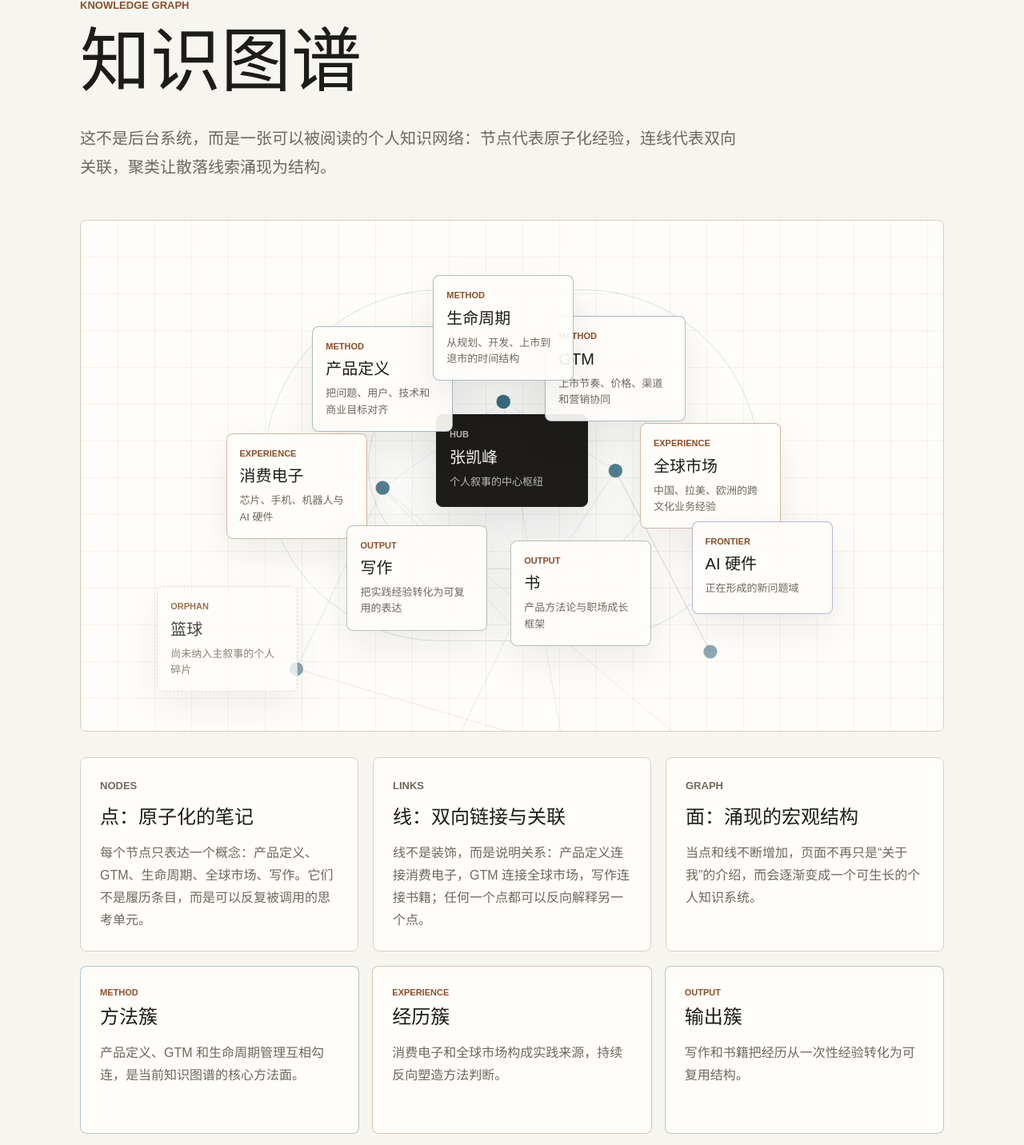
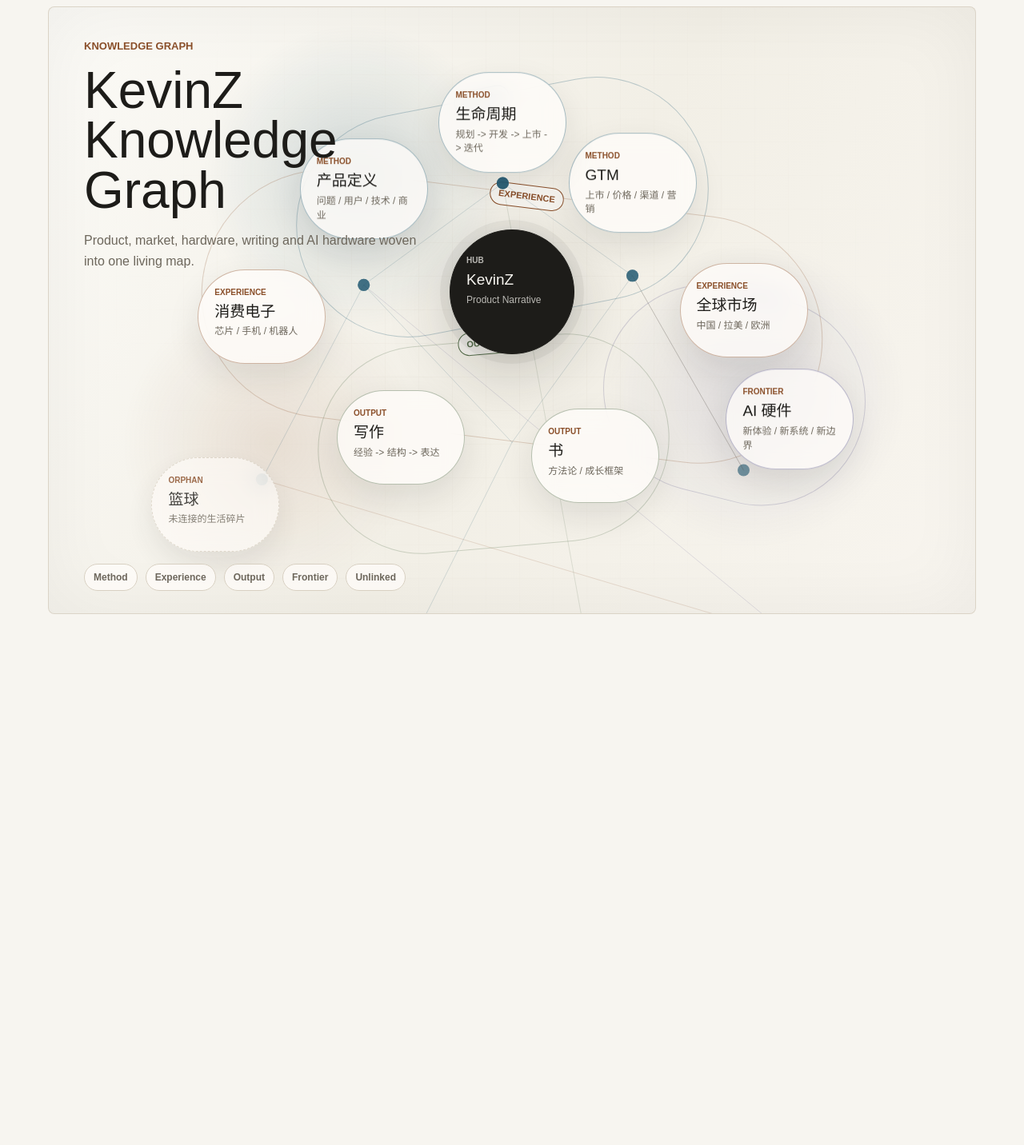
Before and after one commit to Kevyn-2021/website-loom, a Next.js app: page /graph in a window 1280 px wide. Shown: the part 148-1580 px from the top of the page at 80% size. After the commit the page ends 1012 px from the top, so only its background shows below. Built offline with nearby package versions, Linux system fonts and the light colour scheme.

Commit message:
Refine knowledge graph visual design

```diff
--- a/app/globals.css
+++ b/app/globals.css
@@ -281,54 +281,132 @@ p {
   font-weight: 700;
 }
 
+.graph-page {
+  max-width: 1240px;
+}
+
 .knowledge-map {
   background:
-    radial-gradient(circle at 50% 48%, rgba(35, 90, 114, 0.08), transparent 34%),
-    linear-gradient(90deg, rgba(216, 208, 194, 0.28) 1px, transparent 1px),
-    linear-gradient(0deg, rgba(216, 208, 194, 0.28) 1px, transparent 1px),
-    var(--panel);
-  background-size: auto, 46px 46px, 46px 46px, auto;
-  border: 1px solid var(--line);
+    radial-gradient(circle at 50% 47%, rgba(35, 90, 114, 0.2), transparent 12%),
+    radial-gradient(circle at 33% 28%, rgba(35, 90, 114, 0.18), transparent 20%),
+    radial-gradient(circle at 76% 64%, rgba(81, 78, 133, 0.14), transparent 19%),
+    radial-gradient(circle at 24% 72%, rgba(138, 79, 42, 0.12), transparent 18%),
+    linear-gradient(120deg, #fbfaf6 0%, #f2efe6 52%, #f8f5ef 100%);
+  border: 1px solid rgba(216, 208, 194, 0.88);
   border-radius: 8px;
-  height: 640px;
-  margin-top: 48px;
+  box-shadow: inset 0 0 90px rgba(29, 28, 25, 0.05);
+  height: 760px;
+  margin-top: 12px;
   overflow: hidden;
   position: relative;
 }
 
-.knowledge-map::before,
-.knowledge-map::after {
-  border: 1px solid rgba(35, 90, 114, 0.16);
-  border-radius: 999px;
+.knowledge-map::before {
+  background-image:
+    linear-gradient(rgba(216, 208, 194, 0.24) 1px, transparent 1px),
+    linear-gradient(90deg, rgba(216, 208, 194, 0.24) 1px, transparent 1px);
+  background-size: 42px 42px;
   content: "";
+  inset: 0;
+  mask-image: radial-gradient(circle at 50% 48%, black 0%, transparent 74%);
+  opacity: 0.7;
   position: absolute;
-  transform: translate(-50%, -50%);
 }
 
-.knowledge-map::before {
-  height: 440px;
-  left: 50%;
-  top: 48%;
-  width: 620px;
+.graph-heading {
+  left: 44px;
+  max-width: 440px;
+  position: absolute;
+  top: 38px;
+  z-index: 4;
 }
 
-.knowledge-map::after {
+.graph-heading h1 {
+  font-size: clamp(36px, 5vw, 68px);
+  letter-spacing: 0;
+  line-height: 0.98;
+  margin: 0;
+}
+
+.graph-heading p:not(.section-kicker) {
+  color: var(--muted);
+  font-size: 16px;
+  line-height: 1.65;
+  margin: 18px 0 0;
+}
+
+.cluster-orbit {
+  border: 1px solid;
+  border-radius: 999px;
+  position: absolute;
+  transform: translate(-50%, -50%) rotate(-11deg);
+  z-index: 0;
+}
+
+.cluster-orbit span {
+  background: var(--background);
+  border: 1px solid currentColor;
+  border-radius: 999px;
+  font-size: 11px;
+  font-weight: 700;
+  left: 50%;
+  padding: 5px 10px;
+  position: absolute;
+  top: -12px;
+  transform: translateX(-50%);
+  text-transform: uppercase;
+}
+
+.cluster-orbit-method {
+  border-color: rgba(35, 90, 114, 0.28);
+  color: var(--accent);
+  height: 280px;
+  left: 49%;
+  top: 33%;
+  width: 520px;
+}
+
+.cluster-orbit-experience {
+  border-color: rgba(138, 79, 42, 0.24);
+  color: var(--accent-2);
+  height: 310px;
+  left: 50%;
+  top: 51%;
+  transform: translate(-50%, -50%) rotate(7deg);
+  width: 780px;
+}
+
+.cluster-orbit-output {
+  border-color: rgba(87, 111, 77, 0.26);
+  color: #576f4d;
   height: 260px;
-  left: 50%;
-  top: 48%;
-  width: 360px;
+  left: 48%;
+  top: 72%;
+  transform: translate(-50%, -50%) rotate(-5deg);
+  width: 440px;
+}
+
+.cluster-orbit-frontier {
+  border-color: rgba(81, 78, 133, 0.22);
+  color: #514e85;
+  height: 260px;
+  left: 74%;
+  top: 64%;
+  transform: translate(-50%, -50%) rotate(14deg);
+  width: 330px;
 }
 
 .knowledge-map-lines {
   inset: 0;
   position: absolute;
-  z-index: 1;
+  z-index: 2;
 }
 
 .map-link {
-  stroke: rgba(35, 90, 114, 0.42);
+  filter: drop-shadow(0 0 5px rgba(35, 90, 114, 0.16));
+  stroke: rgba(35, 90, 114, 0.48);
   stroke-linecap: round;
-  stroke-width: 0.28;
+  stroke-width: 0.36;
   vector-effect: non-scaling-stroke;
 }
 
@@ -346,49 +424,55 @@ p {
 
 .map-link-dot {
   fill: var(--accent);
-  opacity: 0.52;
+  opacity: 0.62;
 }
 
 .map-node {
-  background: rgba(255, 253, 250, 0.92);
-  border: 1px solid var(--line);
-  border-radius: 8px;
-  box-shadow: 0 18px 48px rgba(29, 28, 25, 0.08);
-  min-height: 116px;
-  padding: 16px;
+  background: rgba(255, 253, 250, 0.76);
+  border: 1px solid rgba(216, 208, 194, 0.92);
+  border-radius: 999px;
+  box-shadow: 0 16px 42px rgba(29, 28, 25, 0.1);
+  min-height: 118px;
+  padding: 20px;
   position: absolute;
   transform: translate(-50%, -50%);
-  width: 176px;
-  z-index: 2;
+  width: 160px;
+  z-index: 3;
+  backdrop-filter: blur(14px);
 }
 
-.map-node span,
-.cluster-card span {
+.map-node span {
   color: var(--accent-2);
   display: block;
-  font-size: 11px;
+  font-size: 10px;
   font-weight: 700;
-  margin-bottom: 8px;
+  margin-bottom: 6px;
   text-transform: uppercase;
 }
 
 .map-node h2 {
-  font-size: 20px;
-  margin-bottom: 8px;
+  font-size: 19px;
+  line-height: 1.15;
+  margin-bottom: 6px;
 }
 
 .map-node p {
   color: var(--muted);
-  font-size: 13px;
-  line-height: 1.55;
+  font-size: 12px;
+  line-height: 1.45;
   margin: 0;
 }
 
 .map-node-hub {
   background: #1d1c19;
   border-color: #1d1c19;
+  box-shadow:
+    0 20px 80px rgba(29, 28, 25, 0.22),
+    0 0 0 12px rgba(29, 28, 25, 0.05);
   color: var(--background);
-  width: 190px;
+  min-height: 156px;
+  padding-top: 30px;
+  width: 156px;
 }
 
 .map-node-hub p,
@@ -417,66 +501,25 @@ p {
   opacity: 0.82;
 }
 
-.graph-reading {
-  display: grid;
-  gap: 18px;
-  grid-template-columns: repeat(3, minmax(0, 1fr));
-  margin-top: 32px;
+.graph-footnote {
+  align-items: center;
+  bottom: 28px;
+  color: var(--muted);
+  display: flex;
+  flex-wrap: wrap;
+  gap: 10px;
+  left: 44px;
+  position: absolute;
+  z-index: 4;
 }
 
-.graph-reading article,
-.cluster-card {
-  background: var(--panel);
+.graph-footnote span {
+  background: rgba(255, 253, 250, 0.72);
   border: 1px solid var(--line);
-  border-radius: 8px;
-  padding: 24px;
-}
-
-.graph-reading p,
-.cluster-card p {
-  color: var(--muted);
-}
-
-.cluster-grid {
-  display: grid;
-  gap: 16px;
-  grid-template-columns: repeat(3, minmax(0, 1fr));
-  margin-top: 18px;
-}
-
-.cluster-card {
-  min-height: 210px;
-}
-
-.cluster-card-method {
-  border-color: rgba(35, 90, 114, 0.34);
-}
-
-.cluster-card-experience {
-  border-color: rgba(138, 79, 42, 0.34);
-}
-
-.cluster-card-output {
-  border-color: rgba(87, 111, 77, 0.36);
-}
-
-.cluster-card-frontier {
-  border-color: rgba(81, 78, 133, 0.34);
-}
-
-.cluster-card-hub {
-  background: #1d1c19;
-  border-color: #1d1c19;
-  color: var(--background);
-}
-
-.cluster-card-hub p,
-.cluster-card-hub span {
-  color: rgba(247, 245, 240, 0.72);
-}
-
-.cluster-card-orphan {
-  border-style: dashed;
+  border-radius: 999px;
+  font-size: 12px;
+  font-weight: 700;
+  padding: 7px 11px;
 }
 
 .timeline {
@@ -536,21 +579,29 @@ p {
 
   .summary-grid,
   .works-grid,
-  .graph-panel,
-  .graph-reading,
-  .cluster-grid {
+  .graph-panel {
     grid-template-columns: 1fr;
   }
 
   .knowledge-map {
     height: auto;
-    padding: 18px;
+    padding: 24px;
   }
 
   .knowledge-map::before,
-  .knowledge-map::after,
-  .knowledge-map-lines {
+  .knowledge-map-lines,
+  .cluster-orbit {
     display: none;
+  }
+
+  .graph-heading,
+  .graph-footnote {
+    margin-bottom: 18px;
+    position: static;
+  }
+
+  .graph-heading h1 {
+    font-size: 42px;
   }
 
   .map-node {
--- a/app/graph/page.tsx
+++ b/app/graph/page.tsx
@@ -1,4 +1,4 @@
-import { graphClusters, graphLinks, graphNodes } from "@/lib/site-data"
+import { graphLinks, graphNodes } from "@/lib/site-data"
 
 const clusterLabels: Record<string, string> = {
   hub: "Hub",
@@ -11,30 +11,32 @@ const clusterLabels: Record<string, string> = {
 
 export default function Graph() {
   const nodeById = Object.fromEntries(graphNodes.map((node) => [node.id, node]))
-  const linkedNodeIds = new Set(
-    graphLinks.flatMap((link) => [link.from, link.to])
-  )
-  const orphanNodes = graphNodes.filter((node) => !linkedNodeIds.has(node.id))
-  const hubNode = graphNodes.reduce((currentHub, node) => {
-    const degree = graphLinks.filter(
-      (link) => link.from === node.id || link.to === node.id
-    ).length
-    const currentDegree = graphLinks.filter(
-      (link) => link.from === currentHub.id || link.to === currentHub.id
-    ).length
-
-    return degree > currentDegree ? node : currentHub
-  }, graphNodes[0])
 
   return (
-    <main className="page">
-      <p className="section-kicker">Knowledge Graph</p>
-      <h1>知识图谱</h1>
-      <p className="page-lede">
-        这不是后台系统，而是一张可以被阅读的个人知识网络：节点代表原子化经验，连线代表双向关联，聚类让散落线索涌现为结构。
-      </p>
+    <main className="page graph-page">
+      <section className="knowledge-map" aria-label="个人知识图谱">
+        <div className="graph-heading">
+          <p className="section-kicker">Knowledge Graph</p>
+          <h1>KevinZ Knowledge Graph</h1>
+          <p>
+            Product, market, hardware, writing and AI hardware woven into one
+            living map.
+          </p>
+        </div>
 
-      <section className="knowledge-map" aria-label="个人知识图谱">
+        <div className="cluster-orbit cluster-orbit-method">
+          <span>Method</span>
+        </div>
+        <div className="cluster-orbit cluster-orbit-experience">
+          <span>Experience</span>
+        </div>
+        <div className="cluster-orbit cluster-orbit-output">
+          <span>Output</span>
+        </div>
+        <div className="cluster-orbit cluster-orbit-frontier">
+          <span>Frontier</span>
+        </div>
+
         <svg
           className="knowledge-map-lines"
           viewBox="0 0 100 100"
@@ -55,7 +57,7 @@ export default function Graph() {
                   y2={to.y}
                   className={`map-link map-link-${from.cluster}`}
                 />
-                <circle cx={to.x} cy={to.y} r="0.8" className="map-link-dot" />
+                <circle cx={to.x} cy={to.y} r="0.65" className="map-link-dot" />
               </g>
             )
           })}
@@ -75,54 +77,14 @@ export default function Graph() {
             <p>{node.detail}</p>
           </article>
         ))}
-      </section>
 
-      <section className="graph-reading">
-        <article>
-          <p className="section-kicker">Nodes</p>
-          <h2>点：原子化的笔记</h2>
-          <p>
-            每个节点只表达一个概念：产品定义、GTM、生命周期、全球市场、写作。它们不是履历条目，而是可以反复被调用的思考单元。
-          </p>
-        </article>
-        <article>
-          <p className="section-kicker">Links</p>
-          <h2>线：双向链接与关联</h2>
-          <p>
-            线不是装饰，而是说明关系：产品定义连接消费电子，GTM 连接全球市场，写作连接书籍；任何一个点都可以反向解释另一个点。
-          </p>
-        </article>
-        <article>
-          <p className="section-kicker">Graph</p>
-          <h2>面：涌现的宏观结构</h2>
-          <p>
-            当点和线不断增加，页面不再只是“关于我”的介绍，而会逐渐变成一个可生长的个人知识系统。
-          </p>
-        </article>
-      </section>
-
-      <section className="cluster-grid" aria-label="图谱结构说明">
-        {graphClusters.map((cluster) => (
-          <article className={`cluster-card cluster-card-${cluster.cluster}`} key={cluster.name}>
-            <span>{clusterLabels[cluster.cluster]}</span>
-            <h2>{cluster.name}</h2>
-            <p>{cluster.description}</p>
-          </article>
-        ))}
-        <article className="cluster-card cluster-card-hub">
-          <span>Hub</span>
-          <h2>枢纽节点：{hubNode.label}</h2>
-          <p>
-            它连接最多主题，是整张图的入口。当前图谱里，个人叙事先从“张凯峰”向能力、经历和输出展开。
-          </p>
-        </article>
-        <article className="cluster-card cluster-card-orphan">
-          <span>Orphan</span>
-          <h2>孤岛节点：{orphanNodes.map((node) => node.label).join("、")}</h2>
-          <p>
-            孤岛不是无用信息，而是暂时还没有进入主结构的碎片。未来它可能通过健康、团队或生活方式主题重新接入网络。
-          </p>
-        </article>
+        <div className="graph-footnote">
+          <span>Method</span>
+          <span>Experience</span>
+          <span>Output</span>
+          <span>Frontier</span>
+          <span>Unlinked</span>
+        </div>
       </section>
     </main>
   )
--- a/lib/site-data.ts
+++ b/lib/site-data.ts
@@ -152,8 +152,8 @@ export const works = [
 export const graphNodes = [
   {
     id: "kevin",
-    label: "张凯峰",
-    detail: "个人叙事的中心枢纽",
+    label: "KevinZ",
+    detail: "Product Narrative",
     cluster: "hub",
     x: 50,
     y: 47,
@@ -161,73 +161,73 @@ export const graphNodes = [
   {
     id: "product",
     label: "产品定义",
-    detail: "把问题、用户、技术和商业目标对齐",
+    detail: "问题 / 用户 / 技术 / 商业",
     cluster: "method",
-    x: 35,
-    y: 31,
+    x: 34,
+    y: 30,
   },
   {
     id: "gtm",
     label: "GTM",
-    detail: "上市节奏、价格、渠道和营销协同",
+    detail: "上市 / 价格 / 渠道 / 营销",
     cluster: "method",
-    x: 62,
+    x: 63,
     y: 29,
   },
   {
     id: "lifecycle",
     label: "生命周期",
-    detail: "从规划、开发、上市到退市的时间结构",
+    detail: "规划 -> 开发 -> 上市 -> 迭代",
     cluster: "method",
     x: 49,
-    y: 21,
+    y: 19,
   },
   {
     id: "hardware",
     label: "消费电子",
-    detail: "芯片、手机、机器人与 AI 硬件",
+    detail: "芯片 / 手机 / 机器人",
     cluster: "experience",
-    x: 25,
-    y: 52,
+    x: 23,
+    y: 51,
   },
   {
     id: "global",
     label: "全球市场",
-    detail: "中国、拉美、欧洲的跨文化业务经验",
+    detail: "中国 / 拉美 / 欧洲",
     cluster: "experience",
-    x: 73,
+    x: 75,
     y: 50,
   },
   {
     id: "writing",
     label: "写作",
-    detail: "把实践经验转化为可复用的表达",
+    detail: "经验 -> 结构 -> 表达",
     cluster: "output",
-    x: 39,
-    y: 70,
+    x: 38,
+    y: 71,
   },
   {
     id: "books",
     label: "书",
-    detail: "产品方法论与职场成长框架",
+    detail: "方法论 / 成长框架",
     cluster: "output",
-    x: 58,
-    y: 73,
+    x: 59,
+    y: 74,
   },
   {
     id: "ai-hardware",
     label: "AI 硬件",
-    detail: "正在形成的新问题域",
+    detail: "新体验 / 新系统 / 新边界",
     cluster: "frontier",
-    x: 79,
+    x: 80,
     y: 68,
   },
   {
     id: "basketball",
     label: "篮球",
-    detail: "尚未纳入主叙事的个人碎片",
+    detail: "未连接的生活碎片",
     cluster: "orphan",
-    x: 17,
+    x: 18,
     y: 82,
   },
 ]
```
